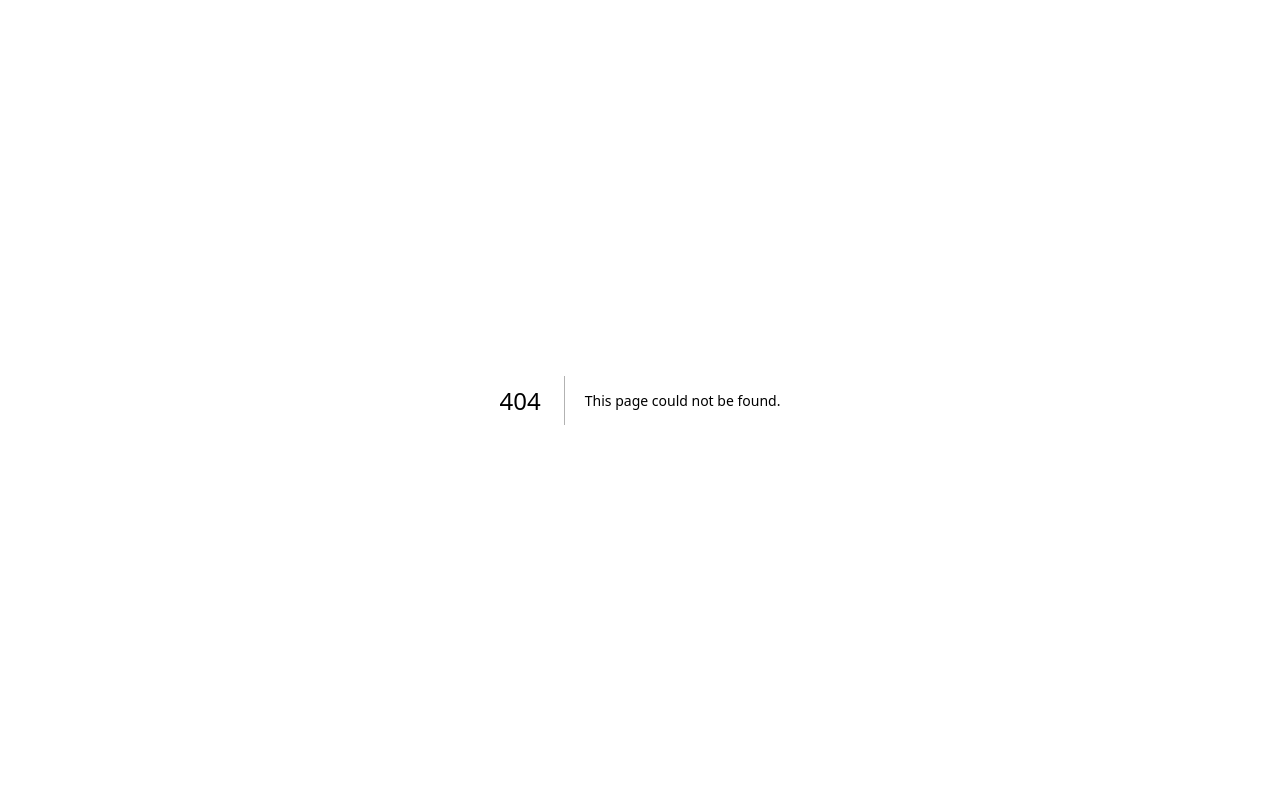
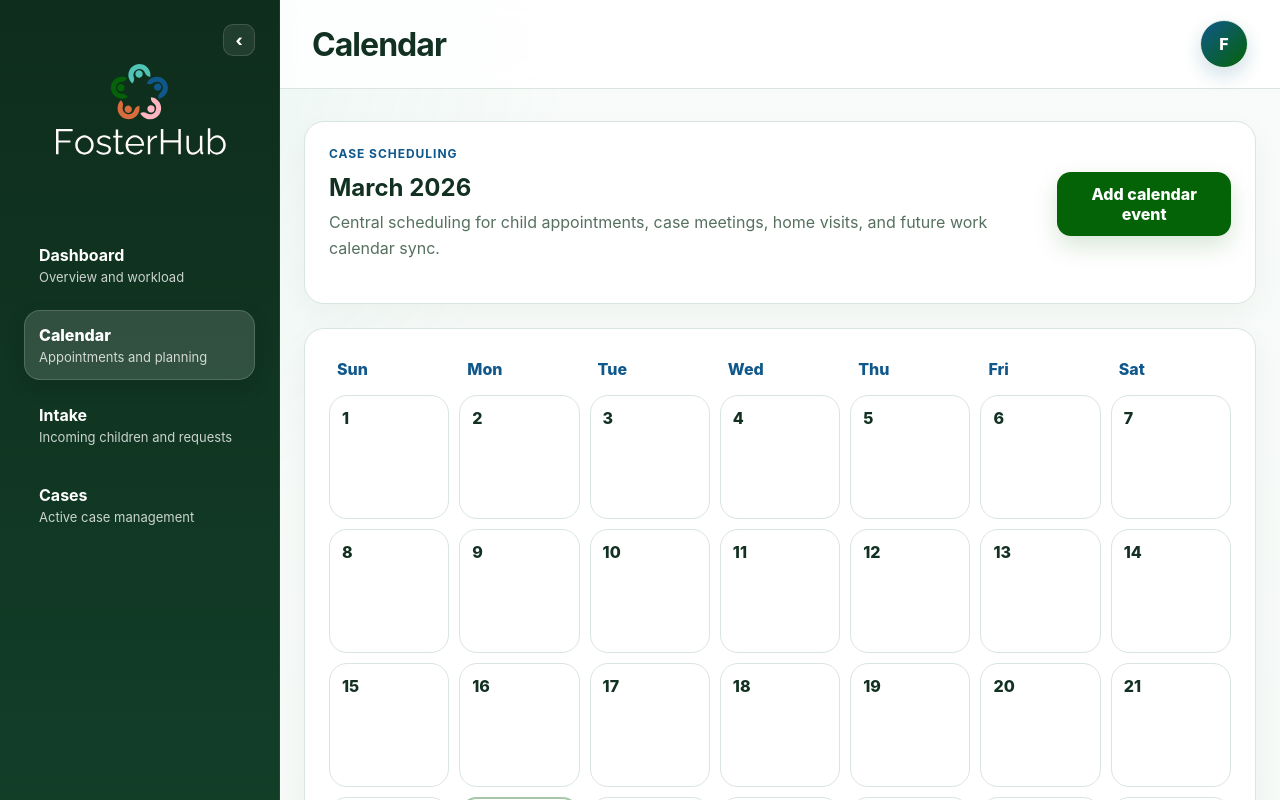
Before and after one commit to Mdelarosa93/FosterHub, a Next.js app in the folder fosterhub-app/apps/web/: page /calendar in a window 1280 px wide. Before the commit this address had no page. Shown: the top 800 px of the page. Built offline with nearby package versions, Linux system fonts and the light colour scheme.

Commit message:
Add FosterHub calendar experience

```diff
--- /dev/null
+++ b/fosterhub-app/apps/web/app/calendar/page.tsx
@@ -0,0 +1,157 @@
+'use client';
+
+import { useMemo } from 'react';
+import { AppShell } from '../../components/AppShell';
+
+const weekdayLabels = ['Sun', 'Mon', 'Tue', 'Wed', 'Thu', 'Fri', 'Sat'];
+
+const sampleAppointments = [
+  { id: '1', child: 'Archer Hall', date: '2026-04-05', time: '2:00PM', note: 'Court review' },
+  { id: '2', child: 'Ava Johnson', date: '2026-04-06', time: '9:00AM', note: 'Home visit' },
+  { id: '3', child: 'Ava Johnson', date: '2026-04-18', time: '1:30PM', note: 'School meeting' },
+  { id: '4', child: 'Archer Hall', date: '2026-04-22', time: '11:00AM', note: 'Medical appointment' },
+];
+
+function formatMonthHeading(date: Date) {
+  return date.toLocaleDateString(undefined, { month: 'long', year: 'numeric' });
+}
+
+function buildCalendarDays(baseDate: Date) {
+  const year = baseDate.getFullYear();
+  const month = baseDate.getMonth();
+  const firstDay = new Date(year, month, 1);
+  const start = new Date(firstDay);
+  start.setDate(firstDay.getDate() - firstDay.getDay());
+
+  return Array.from({ length: 42 }, (_, index) => {
+    const current = new Date(start);
+    current.setDate(start.getDate() + index);
+    return current;
+  });
+}
+
+export default function CalendarPage() {
+  const today = useMemo(() => new Date(), []);
+  const monthDays = useMemo(() => buildCalendarDays(today), [today]);
+  const monthLabel = useMemo(() => formatMonthHeading(today), [today]);
+  const activeMonth = today.getMonth();
+
+  const appointmentMap = useMemo(() => {
+    const map = new Map<string, typeof sampleAppointments>();
+    for (const appointment of sampleAppointments) {
+      const current = map.get(appointment.date) || [];
+      map.set(appointment.date, [...current, appointment]);
+    }
+    return map;
+  }, []);
+
+  return (
+    <AppShell title="Calendar">
+      <main className="page-stack">
+        <section className="card">
+          <div className="section-title">
+            <div>
+              <div className="eyebrow">Case scheduling</div>
+              <h2 style={{ marginBottom: 8 }}>{monthLabel}</h2>
+              <p style={{ marginBottom: 0 }}>
+                Central scheduling for child appointments, case meetings, home visits, and future work calendar sync.
+              </p>
+            </div>
+            <button type="button" className="button button-primary">Add calendar event</button>
+          </div>
+        </section>
+
+        <section className="card">
+          <div
+            style={{
+              display: 'grid',
+              gridTemplateColumns: 'repeat(7, minmax(0, 1fr))',
+              gap: 10,
+            }}
+          >
+            {weekdayLabels.map(label => (
+              <div key={label} style={{ fontWeight: 800, color: '#10588c', padding: '6px 8px' }}>
+                {label}
+              </div>
+            ))}
+
+            {monthDays.map(day => {
+              const isoDate = day.toISOString().slice(0, 10);
+              const appointments = appointmentMap.get(isoDate) || [];
+              const isCurrentMonth = day.getMonth() === activeMonth;
+              const isToday = day.toDateString() === today.toDateString();
+
+              return (
+                <div
+                  key={isoDate}
+                  style={{
+                    minHeight: 124,
+                    borderRadius: 18,
+                    border: isToday ? '2px solid rgba(4, 99, 7, 0.35)' : '1px solid #d9e5dd',
+                    background: isCurrentMonth ? '#ffffff' : '#f8fbf9',
+                    padding: 12,
+                    display: 'grid',
+                    gap: 8,
+                  }}
+                >
+                  <div
+                    style={{
+                      fontWeight: 800,
+                      color: isCurrentMonth ? '#123122' : '#8a9b90',
+                    }}
+                  >
+                    {day.getDate()}
+                  </div>
+
+                  <div style={{ display: 'grid', gap: 6 }}>
+                    {appointments.map(appointment => (
+                      <div
+                        key={appointment.id}
+                        style={{
+                          padding: '8px 10px',
+                          borderRadius: 12,
+                          background: 'rgba(80, 196, 183, 0.14)',
+                          border: '1px solid rgba(16, 88, 140, 0.08)',
+                        }}
+                      >
+                        <div style={{ fontSize: 12, fontWeight: 800, color: '#046307' }}>{appointment.time}</div>
+                        <div style={{ fontSize: 13, fontWeight: 700, color: '#123122', marginTop: 4 }}>{appointment.child}</div>
+                        <div style={{ fontSize: 12, color: '#567060', marginTop: 2 }}>{appointment.note}</div>
+                      </div>
+                    ))}
+                  </div>
+                </div>
+              );
+            })}
+          </div>
+        </section>
+
+        <section className="grid">
+          <article className="card">
+            <div className="eyebrow">Upcoming appointments</div>
+            <div className="record-list">
+              {sampleAppointments.slice(0, 2).map(item => (
+                <article key={item.id} className="record-item">
+                  <strong>{item.child}</strong>
+                  <div className="record-meta">
+                    <span>{item.date}</span>
+                    <span>{item.time}</span>
+                    <span>{item.note}</span>
+                  </div>
+                </article>
+              ))}
+            </div>
+          </article>
+
+          <article className="card card-muted">
+            <div className="eyebrow">Future direction</div>
+            <h3 style={{ marginBottom: 10 }}>Calendar integration path</h3>
+            <p style={{ marginBottom: 0 }}>
+              This page is ready to evolve into case-based scheduling with work calendar sync, likely through Microsoft or Google connections later.
+            </p>
+          </article>
+        </section>
+      </main>
+    </AppShell>
+  );
+}
--- a/fosterhub-app/apps/web/components/AppShell.tsx
+++ b/fosterhub-app/apps/web/components/AppShell.tsx
@@ -6,6 +6,7 @@ import { usePathname, useRouter } from 'next/navigation';
 
 const navItems = [
   { href: '/dashboard', label: 'Dashboard', shortLabel: 'DB', description: 'Overview and workload' },
+  { href: '/calendar', label: 'Calendar', shortLabel: 'CL', description: 'Appointments and planning' },
   { href: '/intake', label: 'Intake', shortLabel: 'IN', description: 'Incoming children and requests' },
   { href: '/cases', label: 'Cases', shortLabel: 'CA', description: 'Active case management' },
 ];
```
Also changed, not shown: fosterhub-app/apps/web/app/dashboard/page.tsx (+19 -3 lines).
